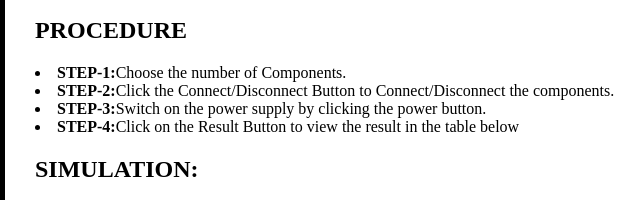
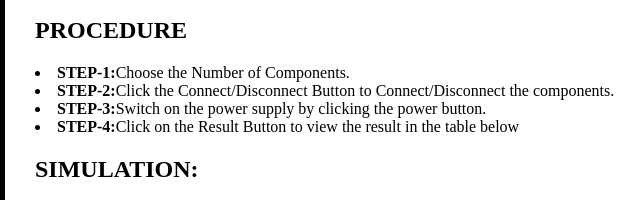
Before and after one commit to Subhashree2172/opamp_exp, a plain HTML site: page round-template/experiment/simulation/index.html in a window 1280 px wide. Shown: the part 278-478 px from the top of the page, 0-640 px from the left. Drawn offline with nearby package versions, Linux system fonts and the light colour scheme.

Commit message:
Update index.html

```diff
--- a/round-template/experiment/simulation/index.html
+++ b/round-template/experiment/simulation/index.html
@@ -22,6 +22,7 @@
       <div class="exp_heading">
         <h1>SUMMING AMPLIFIER</h1>
       </div>
+      <!-- <p>(The lab is developed as a nodal centre of NITK Vlab)</p> -->
       <div class="components">
         <h2>COMPONENTS:</h2>
 
@@ -42,7 +43,7 @@
           <h2>PROCEDURE</h2>
         </div>
 
-        <li><b>STEP-1:</b>Choose the number of Components.</li>
+        <li><b>STEP-1:</b>Choose the Number of Components.</li>
         <li><b>STEP-2:</b>Click the Connect/Disconnect Button to Connect/Disconnect the components.</li>
         <li><b>STEP-3:</b>Switch on the power supply by clicking the power button.</li>
         <li><b>STEP-4:</b>Click on the Result Button to view the result in the table below</li>
@@ -206,9 +207,6 @@
           </table>
         </div>
       </div>
-<!--       <p>We acknowledge NITK and PALS for extending their support towards successful completion of this experiment</p> -->
-
-
       <script src="./js/main.js" charset="utf-8"> </script>
 </body>
 
```
